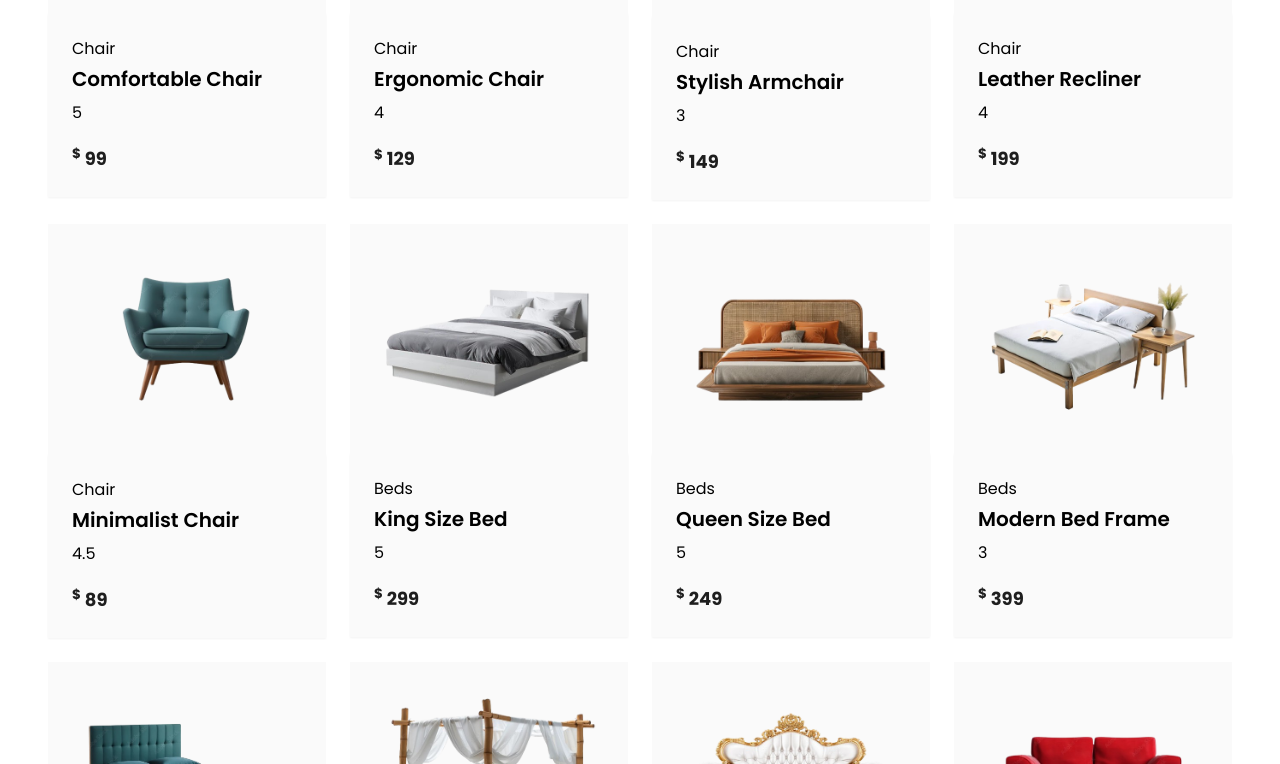
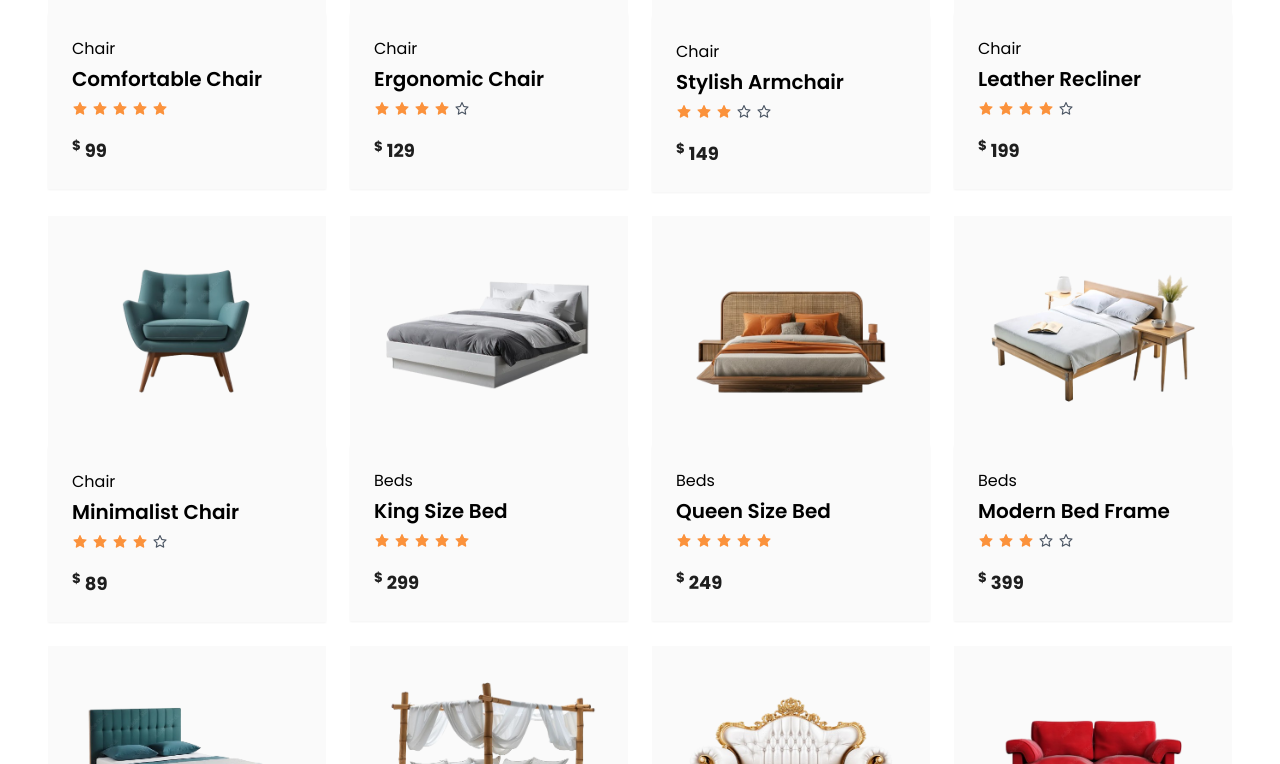
Before and after one commit to HossainRafi/Furnicom, a React (Vite) app: page / in a window 1280 px wide. Shown: the part 1716-2480 px from the top of the page. Built offline with nearby package versions, Linux system fonts and the light colour scheme.

Commit message:
shown dynamic rating

```diff
--- /dev/null
+++ b/src/components/Rating.jsx
@@ -0,0 +1,18 @@
+import { AiFillStar, AiOutlineStar } from "react-icons/ai";
+
+export const Rating = ({ rating }) => {
+  const totalStars = 5;
+
+  return (
+    <div className="flex space-x-1">
+      {Array.from({ length: totalStars }, (_, index) => {
+        const starIndex = index + 1;
+        return starIndex <= rating ? (
+          <AiFillStar key={index} className="text-orange-400" />
+        ) : (
+          <AiOutlineStar key={index} className="text-gray-600" />
+        );
+      })}
+    </div>
+  );
+};
--- a/src/pages/shop/ProductCard.jsx
+++ b/src/pages/shop/ProductCard.jsx
@@ -1,3 +1,4 @@
+import { Rating } from "../../components/Rating";
 import { getImgUrl } from "../../utils/getImageURL";
 
 export const ProductCard = ({ product }) => {
@@ -14,7 +15,7 @@
       <div className={`p-6 dark:bg-black bg-[#FAFAFA] shadow-sm`}>
         <h4 className="text-base  mb-1">{product.category}</h4>
         <h3 className="font-semibold text-xl mb-2">{product.name}</h3>
-        <p>{product.rating}</p>
+        <Rating rating={product.rating} />
         <div className="mt-5 flex justify-between items-center">
           <p className="text-secondary dark:text-white font-bold text-lg">
             <sup>$</sup> <span className="">{product.price}</span>
```
